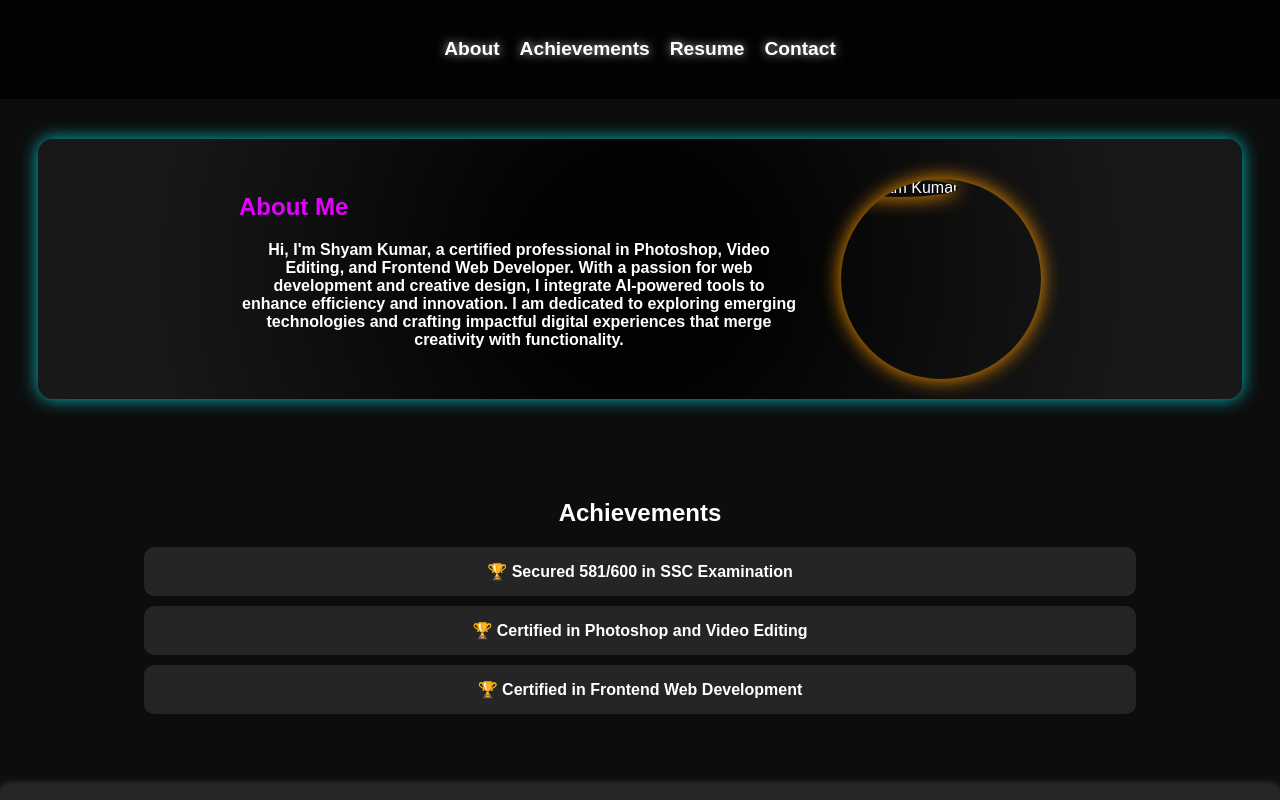
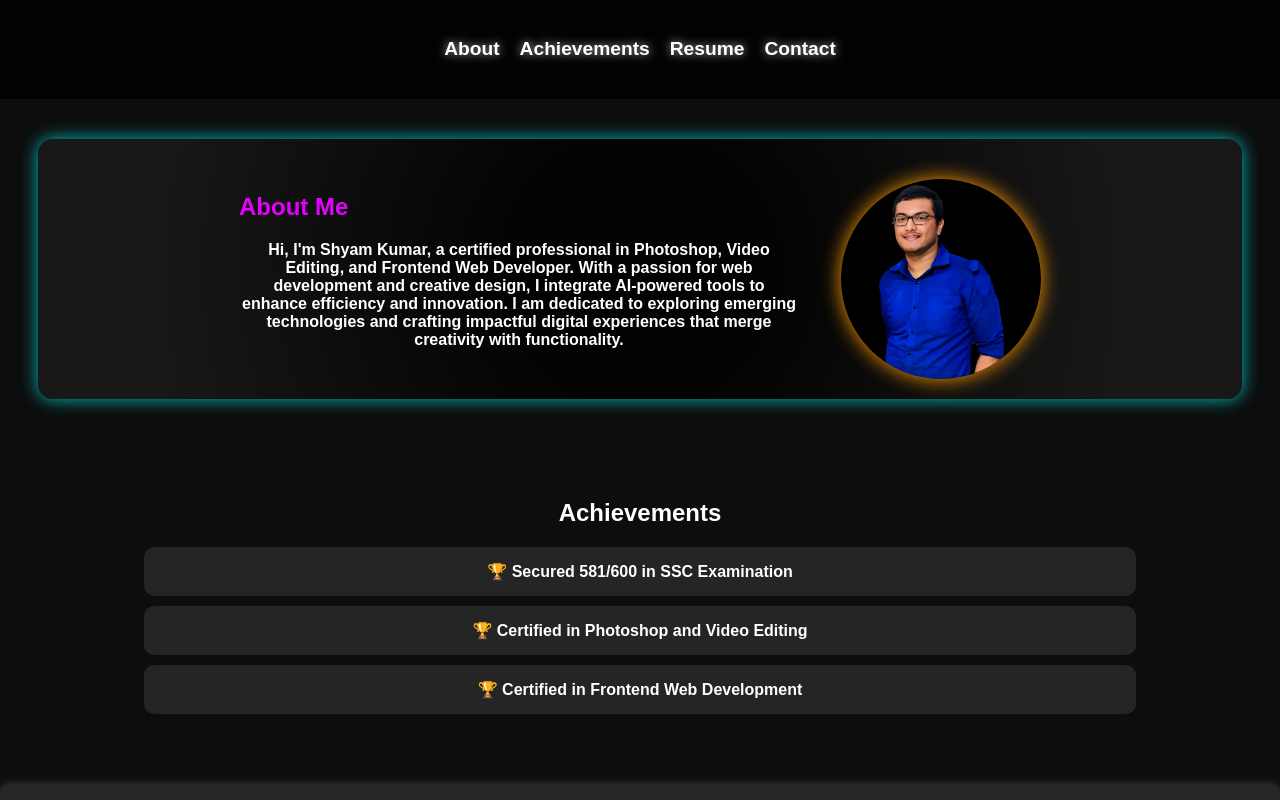
Before and after one commit to shyam-kumar-dev/My-portfolio-, a plain HTML site: page index.html in a window 1280 px wide. Shown: the top 800 px of the page. Drawn offline with Linux system fonts and the light colour scheme.

Commit message:
Update index.html

```diff
--- a/index.html
+++ b/index.html
@@ -253,7 +253,7 @@
                 <p class="para">Hi, I'm Shyam Kumar, a certified professional in Photoshop, Video Editing, and Frontend Web Developer. With a passion for web development and creative design, I integrate AI-powered tools to enhance efficiency and innovation. I am dedicated to exploring emerging technologies and crafting impactful digital experiences that merge creativity with functionality.</p>
             </div>
             <div class="about-image">
-                <img src="IMG-20250202-WA0006.jpg" alt="Shyam Kumar">
+                <img src="Profile.jpg" alt="Shyam Kumar">
             </div>
         </div>
     </section>
```
